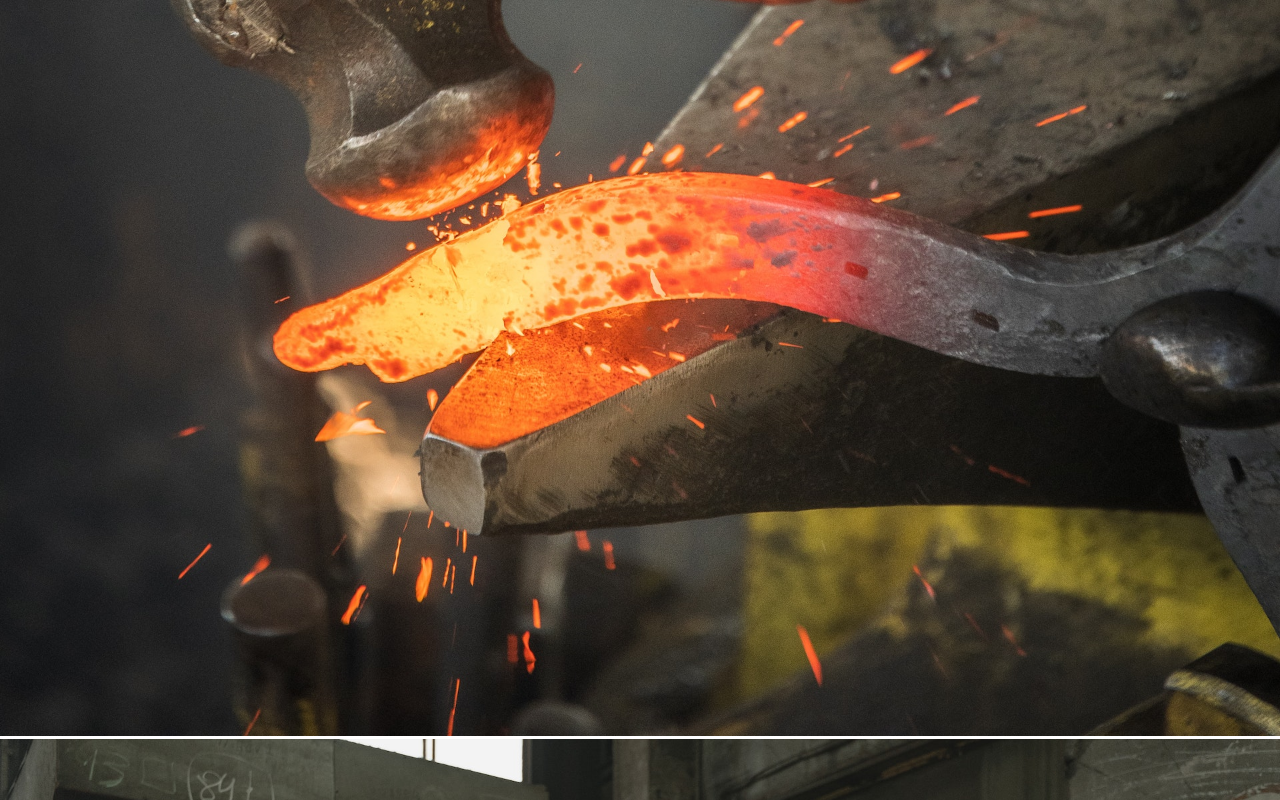
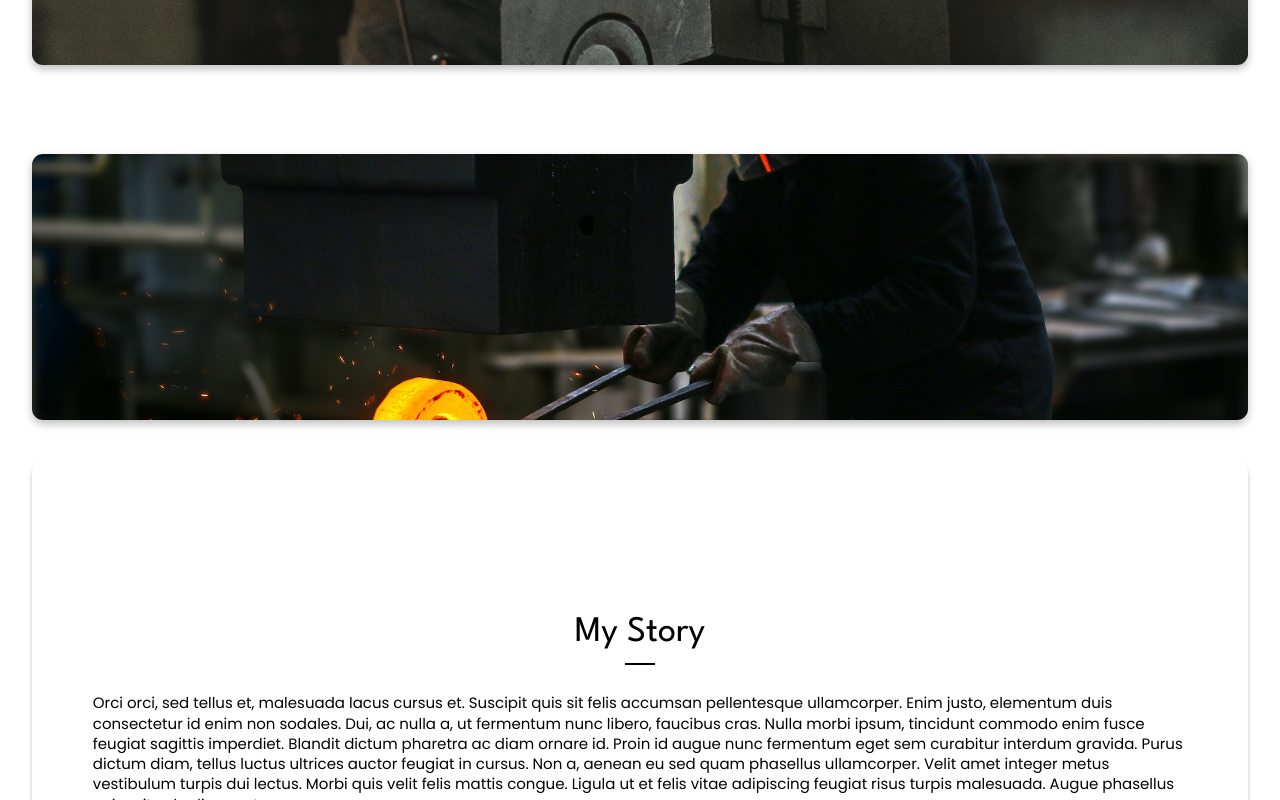
Before and after one commit to AC59852/Dodds-Family-Smithing, a Vue app: page / in a window 1280 px wide. Shown: the part 2000-2800 px from the top of the page. Built offline with nearby package versions, Linux system fonts and the light colour scheme.

Commit message:
added stylings for about section, added generic title/title large/title small/title underscore stylings, added generic button stylings

```diff
--- a/src/App.vue
+++ b/src/App.vue
@@ -2,10 +2,12 @@
   <section id="wrapper">
     <NavComponent />
     <HeroComponent />
-    <AboutComponent :mobile="this.mobile"/>
-    <ProductsComponent :mobile="this.mobile"/>
-    <FAQComponent />
-    <ContactComponent />
+    <div class="wrapper__content">
+      <AboutComponent :mobile="this.mobile"/>
+      <ProductsComponent :mobile="this.mobile"/>
+      <FAQComponent />
+      <ContactComponent />
+    </div>
   </section>
 </template>
 
--- a/src/assets/css/main.css
+++ b/src/assets/css/main.css
@@ -1,6 +1,8 @@
 :root {
   --font-family-heading: 'League Spartan', sans-serif;
   --font-family-body: 'Poppins', sans-serif;
+  --img-shadow: drop-shadow(0px 4px 4px rgba(0, 0, 0, 0.25));
+  --content-shadow: 0px 4px 4px rgba(0, 0, 0, 0.25);;
 }
 
 .no-scroll {
@@ -10,6 +12,49 @@
 img, video {
   width: 100%;
 }
+
+.title--large {
+  font-family: var(--font-family-heading);
+  font-weight: bold;
+  font-size: 44px;
+  text-align: center;
+  line-height: 130%;
+}
+
+.title--small {
+  font-family: var(--font-family-heading);
+  font-size: 36px;
+  text-align: center;
+}
+
+.title--underscore {
+  position: relative;
+  padding-bottom: 14px;
+}
+
+.title--underscore::after {
+  content: '';
+  position: absolute;
+  bottom: 0;
+  left: 50%;
+  transform: translateX(-50%);
+  width: 30px;
+  height: 2px;
+  background-color: #000;
+}
+
+.button {
+  width: 135px;
+  margin: 0 auto;
+  border-radius: 900000px;
+  background: transparent;
+  padding: 12px 0;
+  border: 1.5px solid black;
+  font-family: var(--font-family-body);
+  font-size: 15px;
+}
+
+/* Start of Header */
 
 .header__wrapper--hide {
   opacity: 0 !important;
@@ -118,6 +163,14 @@ img, video {
 }
 
 /* End of Header */
+
+.wrapper__content {
+  display: flex;
+  flex-direction: column;
+  gap: 180px;
+  width: 95%;
+  margin: 180px auto 36px;
+}
 
 /* Start of Hero */
 
@@ -248,3 +301,42 @@ img, video {
 }
 
 /* End of Hero */
+
+/* Start of About */
+
+.about__img {
+  width: 100%;
+  height: 266px;
+  object-fit: cover;
+  object-position: center;
+  border-radius: 11px;
+  filter: var(--img-shadow);
+  margin: 52px 0 34px;
+}
+
+.about__text {
+  box-shadow: var(--content-shadow);
+  border-radius: 17px;
+  padding: 13% 5%;
+  box-sizing: border-box;
+  display: flex;
+  flex-direction: column;
+  gap: 28px;
+}
+
+.about__para {
+  font-family: var(--font-family-body);
+  font-size: 15px;
+  line-height: 135%;
+  letter-spacing: 0.5%;
+}
+
+.para--2 {
+  display: none;
+}
+
+.para--reveal {
+  display: block !important;
+}
+
+/* End of About */
--- a/src/components/AboutComponent.vue
+++ b/src/components/AboutComponent.vue
@@ -2,7 +2,7 @@
   <section id="about">
     <h2 class="about__title title--large">Locally Loved With Exceptional Service</h2>
     <div class="about__wrapper">
-      <img v-if="mobile" src="/about_img-1.jpg" class="about__img" alt="Image of man working at grinding table within forge room">
+      <img v-if="mobile" src="/about_img-2.jpg" class="about__img" alt="Image of man working at grinding table within forge room">
       <div v-else class="about__imgWrapper">
         <img class="about__img about__img--circle" :src="img.link" v-for="(img, index) in images" :key="index" :alt="img.alt">
       </div>
```
